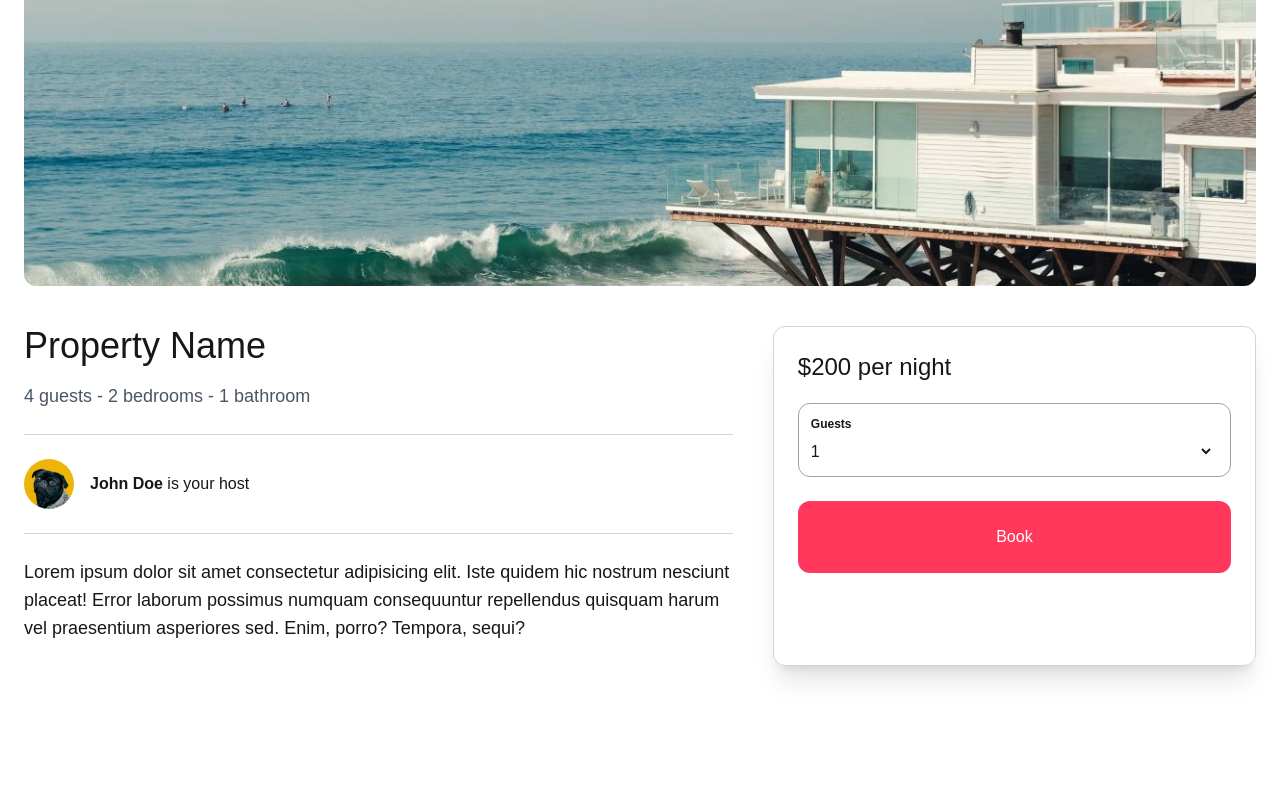
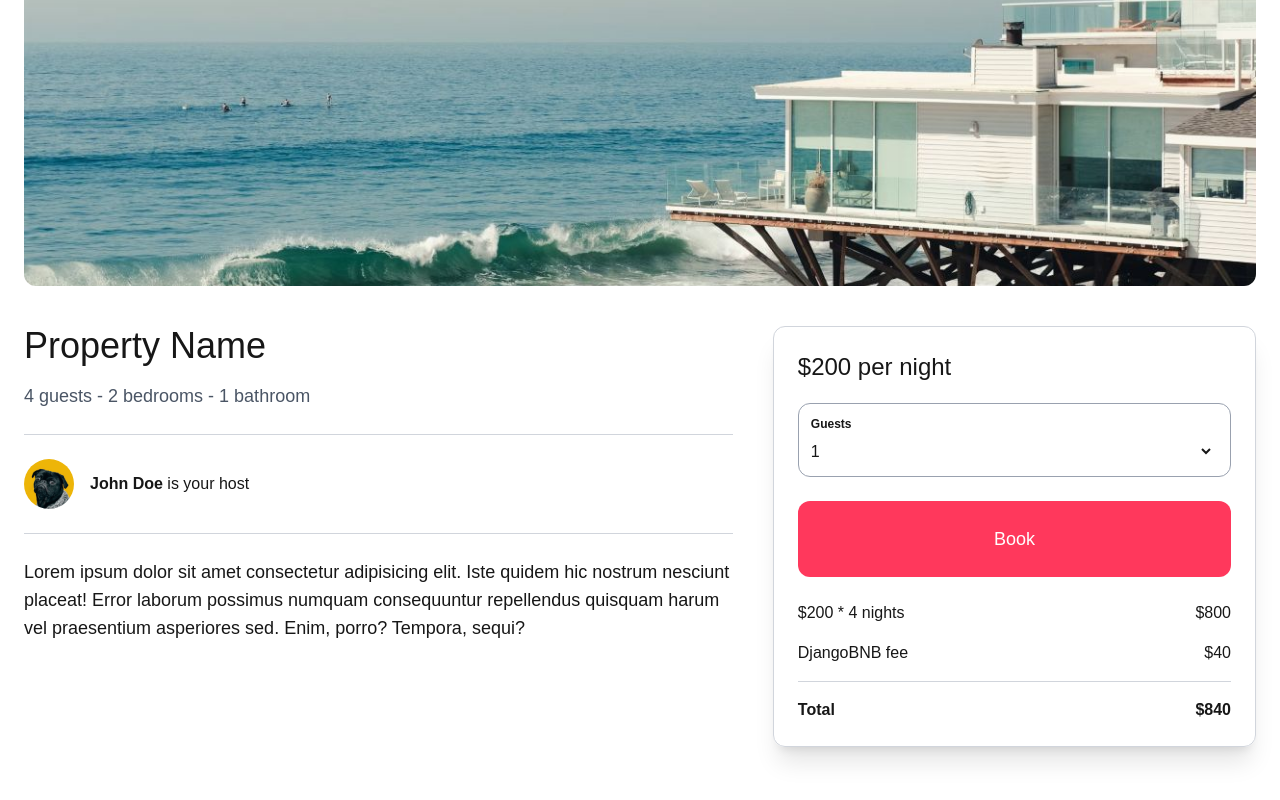
Before and after one commit to Shahrukh95/DjangoBNB, a Next.js app: page /properties/1 in a window 1280 px wide. Shown: the part 354-1154 px from the top of the page. Built offline with nearby package versions, Linux system fonts and the light colour scheme.

Commit message:
detail page, static done

```diff
--- a/app/components/Properties/ReservationSidebar.tsx
+++ b/app/components/Properties/ReservationSidebar.tsx
@@ -13,7 +13,24 @@ const ReservationSidebar = () => {
         </select>
       </div>
 
-      <div className="w-full mb-6 py-6 text-center text-white bg-airbnb rounded-xl">Book</div>
+      <div className="w-full mb-6 py-6 text-lg text-center text-white bg-airbnb hover:bg-airbnb-dark cursor-pointer rounded-xl">Book</div>
+
+      <div className="mb-4 flex justify-between items-center">
+        <p>$200 * 4 nights</p>
+        <p>$800</p>
+      </div>
+
+      <div className="mb-4 flex justify-between items-center">
+        <p>DjangoBNB fee</p>
+        <p>$40</p>
+      </div>
+
+      <hr className="text-gray-300" />
+
+      <div className="mt-4 flex justify-between items-center font-bold">
+        <p>Total</p>
+        <p>$840</p>
+      </div>
     </aside>
   );
 };
```
